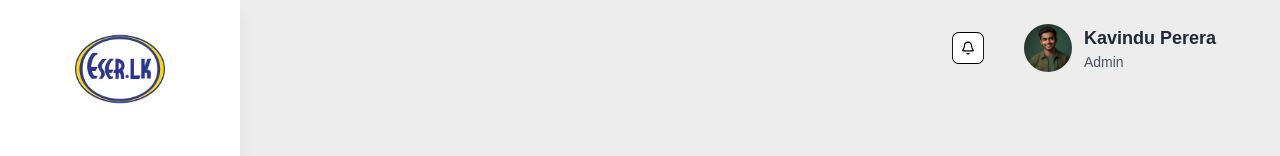
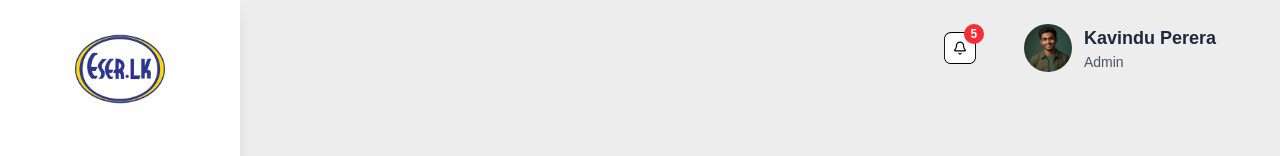
Before and after one commit to IshanHansaka/eser-marketing-erp, a Next.js app: page /Admin/repairs in a window 1280 px wide. Shown: the top 156 px of the page. Built offline with nearby package versions, Linux system fonts and the light colour scheme.

Commit message:
feat: create notification modal

```diff
--- a/src/components/UI/AdminHeader.tsx
+++ b/src/components/UI/AdminHeader.tsx
@@ -1,13 +1,72 @@
+'use client';
+
 import Image from 'next/image';
+import NotificationModal from '../layouts/NotificationMadal';
+import { useState } from 'react';
 
 export default function AdminHeader() {
+  const [isModalOpen, setIsModalOpen] = useState(false);
+  const [notifications, setNotifications] = useState([
+    {
+      id: 1,
+      title:
+        'New request (RQ-008) submitted by Dinuka Rathnayake for Leg Press Machine.',
+      date: 'Sep 28 2025',
+    },
+    {
+      id: 2,
+      title: 'Repair work for Rowing Machine (RQ-004) has started.',
+      date: 'Sep 25 2025',
+    },
+    {
+      id: 3,
+      title: 'Employee Ishara Fernando requested 2 days of casual leave.',
+      date: 'Sep 15 2025',
+    },
+    {
+      id: 4,
+      title:
+        'Order #ORD-006 has been successfully delivered to Tharindu Silva.',
+      date: 'Sep 12 2025',
+    },
+    {
+      id: 5,
+      title:
+        'Delivery for Order #ORD-007 has been delayed due to weather conditions.',
+      date: 'Sep 5 2025',
+    },
+  ]);
+
+  const handleDismissNotification = (id: number) => {
+    setNotifications(
+      notifications.filter((notification) => notification.id !== id)
+    );
+  };
+
   return (
     <div className="w-screen flex justify-end gap-10 py-6 pr-16">
-      <Image
-        src="/icons/notification-button.svg"
-        width={32}
-        height={32}
-        alt="notification button"
+      <button
+        onClick={() => setIsModalOpen(true)}
+        className="relative p-2 cursor-pointer"
+        aria-label="Open notifications"
+      >
+        <Image
+          src="/icons/notification-button.svg"
+          width={32}
+          height={32}
+          alt="notification button"
+        />
+        {notifications.length > 0 && (
+          <span className="absolute top-0 right-0 w-5 h-5 bg-red-500 text-white text-xs rounded-full flex items-center justify-center font-semibold">
+            {notifications.length}
+          </span>
+        )}
+      </button>
+      <NotificationModal
+        isOpen={isModalOpen}
+        onClose={() => setIsModalOpen(false)}
+        notifications={notifications}
+        onDismissNotification={handleDismissNotification}
       />
       <div className="flex gap-3 items-center">
         <Image
--- /dev/null
+++ b/src/components/UI/NotificationItem.tsx
@@ -0,0 +1,37 @@
+import type { ReactNode } from 'react';
+import { Bell, X } from 'lucide-react';
+
+export interface NotificationItemProps {
+  icon?: ReactNode;
+  title: string;
+  date?: string | ReactNode;
+  onDismiss?: () => void;
+}
+export default function NotificationItem({
+  title,
+  date,
+  onDismiss,
+}: NotificationItemProps) {
+  return (
+    <div className="flex items-start gap-4 py-4 px-2 border-b border-gray-200 hover:bg-gray-50 transition-colors">
+      <div className="shrink-0 w-12 h-12 rounded-full bg-blue-100 flex items-center justify-center">
+        <div className="text-blue-800">
+          <Bell size={20} />
+        </div>
+      </div>
+
+      <div className="flex-1 min-w-0">
+        <p className="text-gray-800 text-sm leading-relaxed">{title}</p>
+        <p className="text-gray-500 text-xs mt-1">{date}</p>
+      </div>
+
+      <button
+        onClick={onDismiss}
+        className="shrink-0 text-gray-400 hover:text-gray-600 transition-colors"
+        aria-label="Dismiss notification"
+      >
+        <X size={18} />
+      </button>
+    </div>
+  );
+}
--- /dev/null
+++ b/src/components/layouts/NotificationMadal.tsx
@@ -0,0 +1,72 @@
+import { Bell, X } from 'lucide-react';
+import NotificationItem, {
+  NotificationItemProps,
+} from '../UI/NotificationItem';
+
+export interface NotificationModalProps {
+  isOpen: boolean;
+  onClose: () => void;
+  notifications: Array<NotificationItemProps & { id: number }>;
+  onDismissNotification: (id: number) => void;
+}
+
+export default function NotificationModal({
+  isOpen,
+  onClose,
+  notifications,
+  onDismissNotification,
+}: NotificationModalProps) {
+  if (!isOpen) return null;
+
+  return (
+    <>
+      {/* Backdrop */}
+      <div
+        className={`fixed inset-0 bg-black transition-opacity duration-300 z-40 ${
+          isOpen ? 'opacity-50' : 'opacity-0'
+        }`}
+        onClick={onClose}
+      />
+
+      {/* Modal */}
+      <div
+        className={`fixed top-0 right-0 h-full w-full max-w-xl bg-white shadow-2xl z-50 transform transition-transform duration-300 ease-out ${
+          isOpen ? 'translate-x-0' : 'translate-x-full'
+        }`}
+      >
+        {/* Modal Header */}
+        <div className="flex items-center justify-between px-6 py-5 border-b border-gray-200">
+          <h2 className="text-2xl font-bold text-blue-900">Notifications</h2>
+          <button
+            onClick={onClose}
+            className="w-10 h-10 rounded-full border-2 border-blue-900 flex items-center justify-center hover:bg-blue-50 transition-colors"
+            aria-label="Close notifications"
+          >
+            <X size={20} className="text-blue-900" />
+          </button>
+        </div>
+
+        {/* Notifications List */}
+        <div className="overflow-y-auto h-[calc(100%-80px)]">
+          {notifications.length > 0 ? (
+            <div className="px-4">
+              {notifications.map((notification) => (
+                <NotificationItem
+                  key={notification.id}
+                  title={notification.title}
+                  date={notification.date}
+                  onDismiss={() => onDismissNotification(notification.id)}
+                />
+              ))}
+            </div>
+          ) : (
+            <div className="flex flex-col items-center justify-center h-full text-gray-400">
+              <Bell size={48} className="mb-4" />
+              <p className="text-lg">No notifications</p>
+            </div>
+          )}
+        </div>
+      </div>
+    </>
+  );
+}
```
